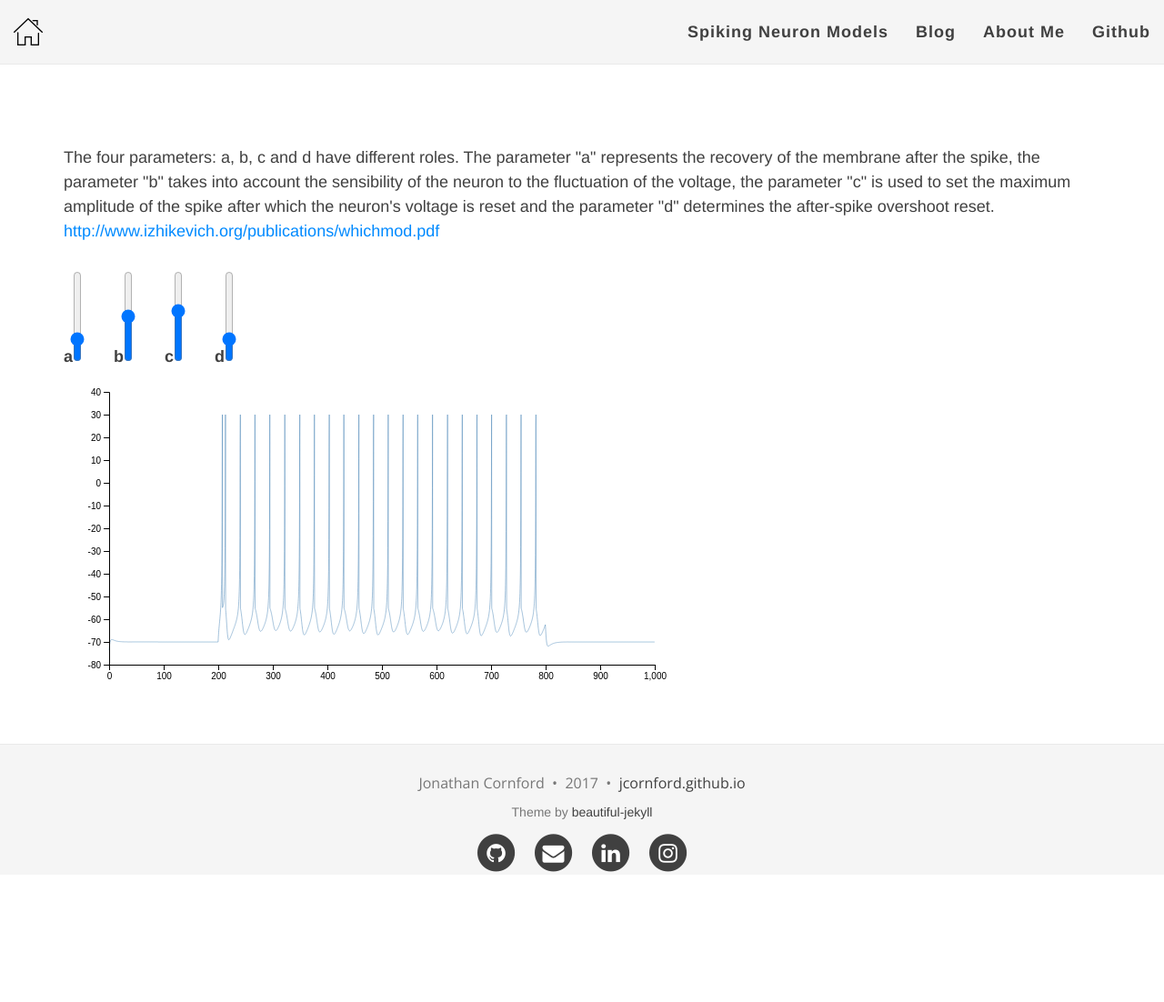
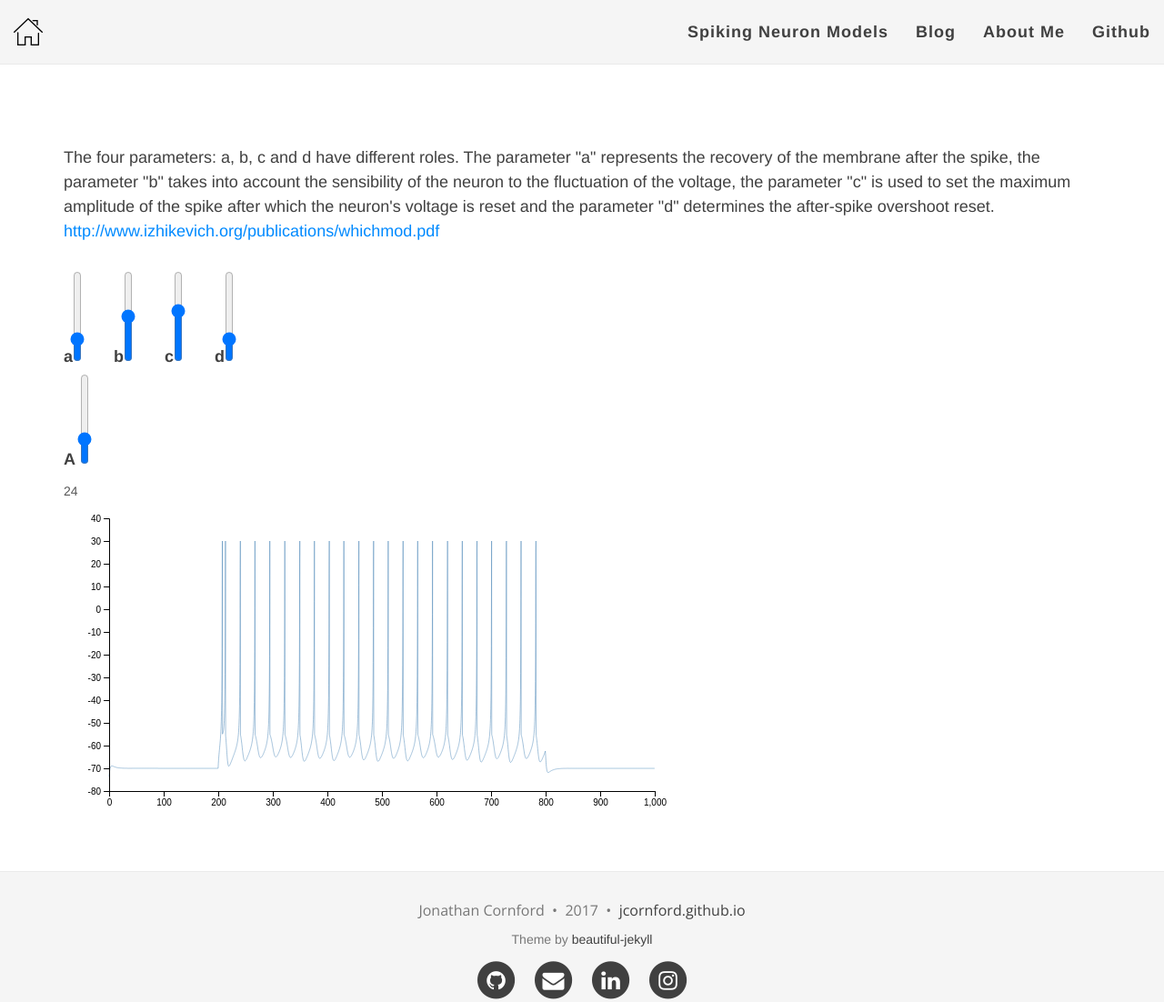
Before and after one commit to jcornford/jcornford.github.io, a Jekyll site: the page built from Izhikevich_model.html, in a window 1280 px wide and 1102 px high. Shown: the whole window at 91% size. Built offline with Jekyll 4.4.1, drawn with Linux system fonts in a browser that asks for light colours; nearby versions of some CDN libraries.

Commit message:
starting edit of  izi sliders

```diff
--- a/Izhikevich_model.html
+++ b/Izhikevich_model.html
@@ -29,6 +29,13 @@ the parameter "c" is used to set the maximum amplitude of the spike after which
 <label><span>b</span><input type="range" id="slider2" class="slider" orient="vertical" min="-0.1" max="0.5" step="0.025"  value = "0.2" /></label>
 <label><span>c</span><input type="range" id="slider3" class="slider" orient="vertical" min="-75" max="-40" step="1" value = "-55.0" /></label>
 <label><span>d</span><input type="range" id="slider4" class="slider" orient="vertical" min="0" max="10" step="0.5" value = "2.0" /></label>
+
+<form name="registrationForm">
+    <label> <span>A</span> </label>
+   <input type="range" name="ageInputName" id="ageInputId" value="24" min="1" max="100" oninput="ageOutputId.value = ageInputId.value" orient="vertical">
+   <output name="ageOutputName" id="ageOutputId">24</output>
+</form>
+
 <div id="plot"></div>
 
 
```
